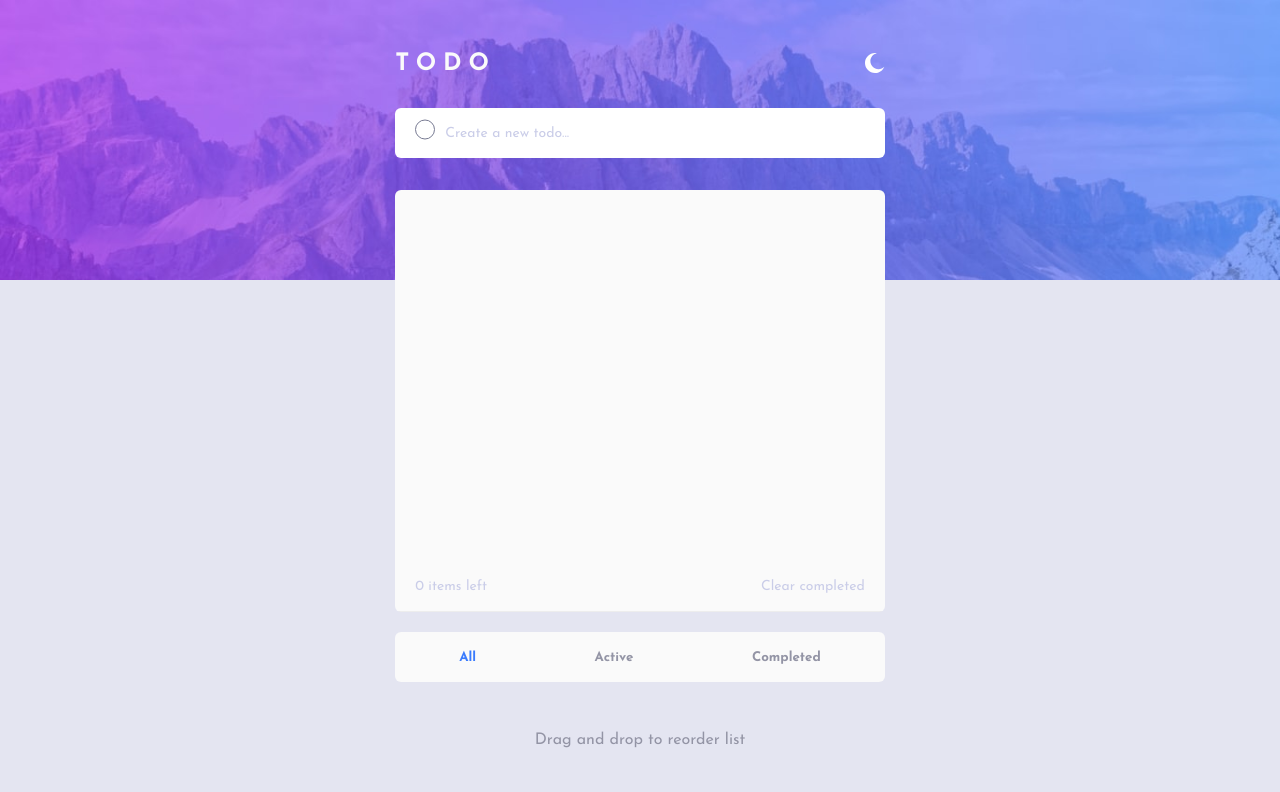
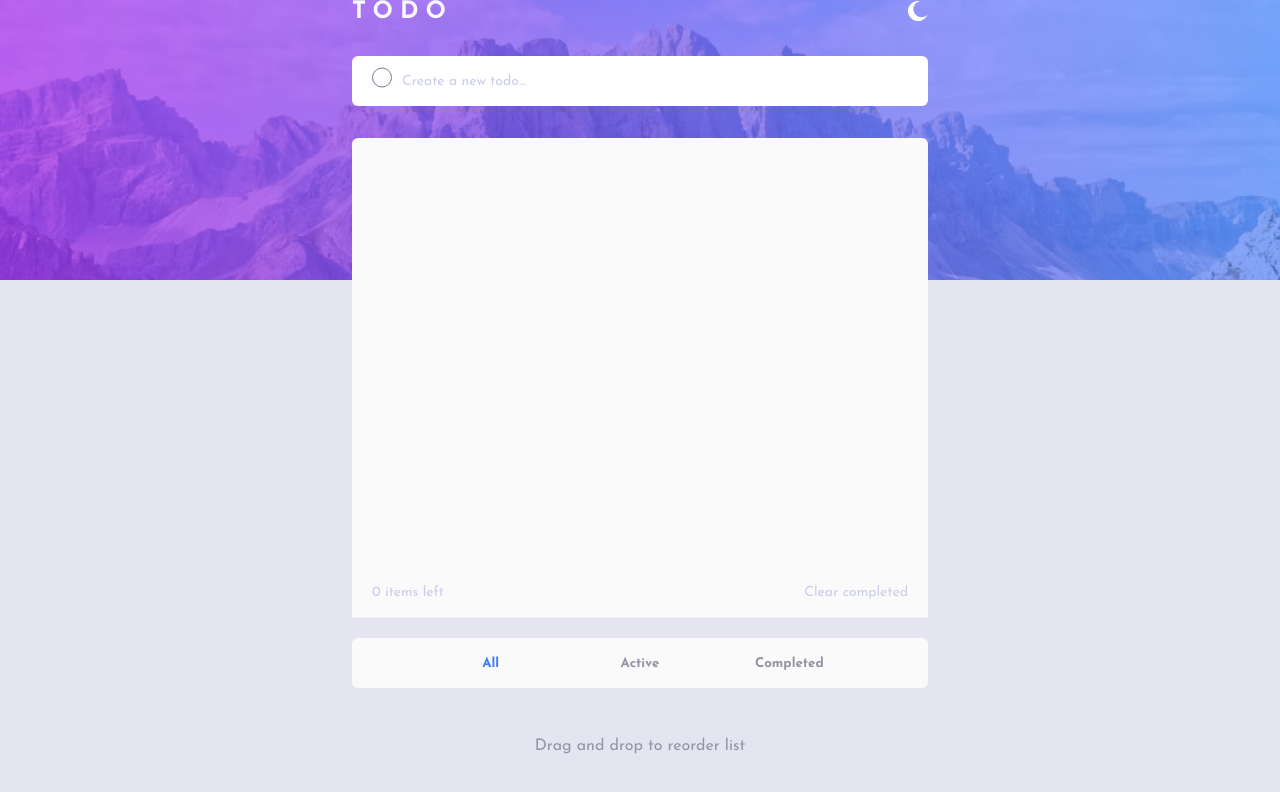
Before and after one commit to sun-empire-solutions/todo-app, a React app: page / in a window 1280 px wide. Shown: the top 792 px of the page. Built offline with nearby package versions, Linux system fonts and the light colour scheme.

Commit message:
Implement drag and drop

```diff
--- a/src/containers/TodosContainer.tsx
+++ b/src/containers/TodosContainer.tsx
@@ -1,4 +1,5 @@
 import { useMemo, useState } from "react"
+import { DragDropContext, DropResult } from "react-beautiful-dnd"
 
 import { Header } from "../components/Header"
 import { Input } from "../components/Input"
@@ -39,16 +40,34 @@ const TodosContainer = () => {
     setFilter(value)
   }
 
+  const handleDragEnd = ({ source, destination }: DropResult) => {
+    if (!destination) {
+      return
+    }
+    if (
+      source.index === destination.index &&
+      source.droppableId === destination.droppableId
+    ) {
+      return
+    }
+    const todosCopy = [...todos]
+    const [removed] = todosCopy.splice(source.index, 1)
+    todosCopy.splice(destination.index, 0, removed)
+    saveTodos(todosCopy)
+  }
+
   return (
     <div className="todos-container">
       <Header title="Todo" />
       <Input onSubmit={addTodo} />
+      <DragDropContext onDragEnd={handleDragEnd}>
         <TodosList
           items={filteredTodos[filter]}
           onRemove={removeTodo}
           onComplete={completeTodo}
           onClearCompleted={clearCompleted}
         />
+      </DragDropContext>
       <Filter filter={filter} onFilterChange={handleFilterChange} />
     </div>
   )
--- a/src/containers/TodosList.tsx
+++ b/src/containers/TodosList.tsx
@@ -1,5 +1,5 @@
 import { useMemo } from "react"
-import { DragDropContext, Droppable } from "react-beautiful-dnd"
+import { Droppable } from "react-beautiful-dnd"
 
 import { TodoItem } from "../components/TodoItem"
 import { ITodo } from "../types"
@@ -20,14 +20,9 @@ const TodosList = ({
 
   return (
     <div className="todos-list">
-      <DragDropContext onDragEnd={() => {}}>
       <Droppable droppableId="todos">
         {({ droppableProps, innerRef, placeholder }) => (
-            <div
-              className="todos-list__items"
-              ref={innerRef}
-              {...droppableProps}
-            >
+          <div className="todos-list__items" ref={innerRef} {...droppableProps}>
             {items?.map((item, index) => (
               <TodoItem
                 key={index}
@@ -41,7 +36,6 @@ const TodosList = ({
           </div>
         )}
       </Droppable>
-      </DragDropContext>
       <div className="todos-list__footer todo-item">
         <span className="items-left">{`${itemsLeft} items left`}</span>
         <span
--- a/src/styles/components/filter.scss
+++ b/src/styles/components/filter.scss
@@ -27,12 +27,14 @@
       background: none;
       color: hsl(236, 9%, 61%);
       font-weight: 600;
+      flex: 1;
 
       &:hover {
         cursor: pointer;
       }
     }
   }
+
   .filter-message {
     display: flex;
     justify-content: center;
--- a/src/styles/components/todo-item.scss
+++ b/src/styles/components/todo-item.scss
@@ -1,5 +1,4 @@
 .todo-item {
-  position: relative;
   background-color: $VeryLightGray;
   width: 100%;
   border: none;
@@ -8,26 +7,21 @@
   font-size: 14px;
   display: flex;
   align-items: center;
-  top: auto !important;
-  left: 0 !important;
 
   &:not(:last-child) {
     border-bottom: 1px solid hsl(0deg 0% 58% / 13%);
   }
 
   .todo-radio {
-    position: absolute;
-    left: 20px;
-    top: 50%;
-    transform: translateY(-50%);
+    padding-left: 1.25rem;
   }
 
   .todo-text {
-    width: 85%;
-    padding-left: 50px;
+    flex: 1;
     overflow: hidden;
     text-overflow: ellipsis;
     color: $DarkGrayishBlue;
+    padding: 0 0.75rem;
 
     &:hover {
       cursor: pointer;
@@ -40,11 +34,7 @@
   }
 
   .remove-icon {
-    position: absolute;
-    right: 20px;
-    top: 50%;
-    transform: translateY(-50%);
-    width: 12px;
+    width: 40px;
     height: 12px;
 
     &:hover {
@@ -52,8 +42,7 @@
     }
 
     img {
-      width: 100%;
-      height: 100%;
+      width: 31%;
     }
   }
 }
--- a/src/styles/containers/todos-container.scss
+++ b/src/styles/containers/todos-container.scss
@@ -4,11 +4,16 @@
 }
 
 .todos-container {
-  width: 100%;
-  height: 100%;
+  width: 90vw;
+  max-width: 800px;
+  height: 85vh;
   display: flex;
   flex-direction: column;
-  justify-content: flex-start;
+
+  @media screen and (min-width: $mobile-breakpoint) {
+    width: 60vw;
+    min-width: 480px;
+  }
 }
 @media screen and (min-width: 600px) {
   .todos-container {
--- a/src/styles/containers/todos-list.scss
+++ b/src/styles/containers/todos-list.scss
@@ -1,16 +1,17 @@
 .todos-list {
   margin-top: 2rem;
-  height: 70%;
+  height: 60%;
+  background-color: $VeryLightGray;
   border-radius: 6px;
   display: flex;
   flex-direction: column;
   justify-content: space-between;
-  overflow: hidden;
 
   .todos-list__items {
     flex: 1;
     overflow-y: scroll;
-    background-color: $VeryLightGray;
+    overflow-x: hidden;
+    border-radius: 6px 6px 0 0;
   }
 
   .todos-list__footer {
--- a/src/styles/layouts/todo-layout.scss
+++ b/src/styles/layouts/todo-layout.scss
@@ -30,11 +30,13 @@ $bottom-height-mobile: calc($height - $top-height-mobile);
   }
 
   .content {
-    width: 85%;
-    height: 87%;
+    width: 100%;
+    height: 100%;
     position: absolute;
-    top: 50%;
-    left: 50%;
-    transform: translate(-50%, -50%);
+    top: 0;
+    left: 0;
+    display: flex;
+    align-items: center;
+    justify-content: center;
   }
 }
```
Also changed, not shown: src/components/TodoItem.tsx (+16 -16 lines). Lines whose indentation alone changed are shown as unchanged.
